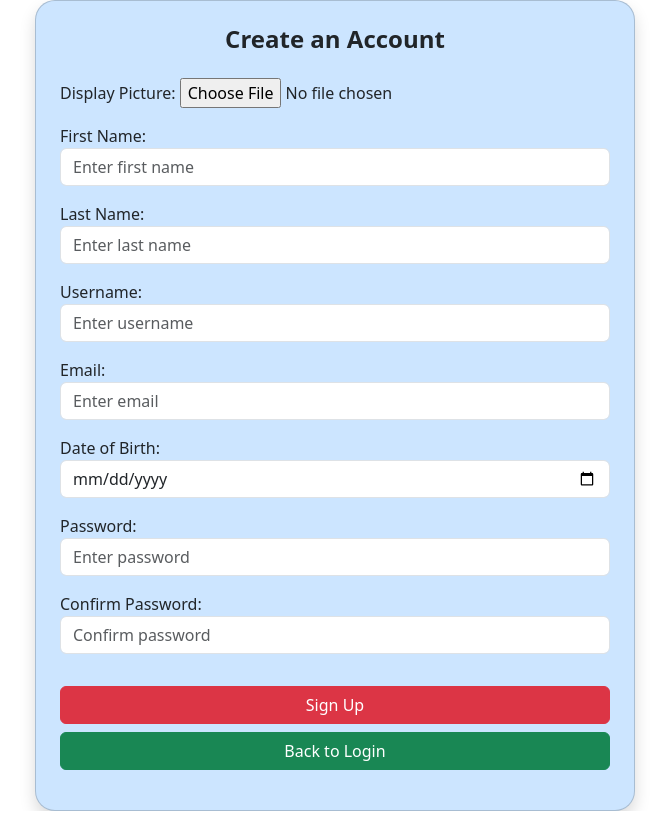
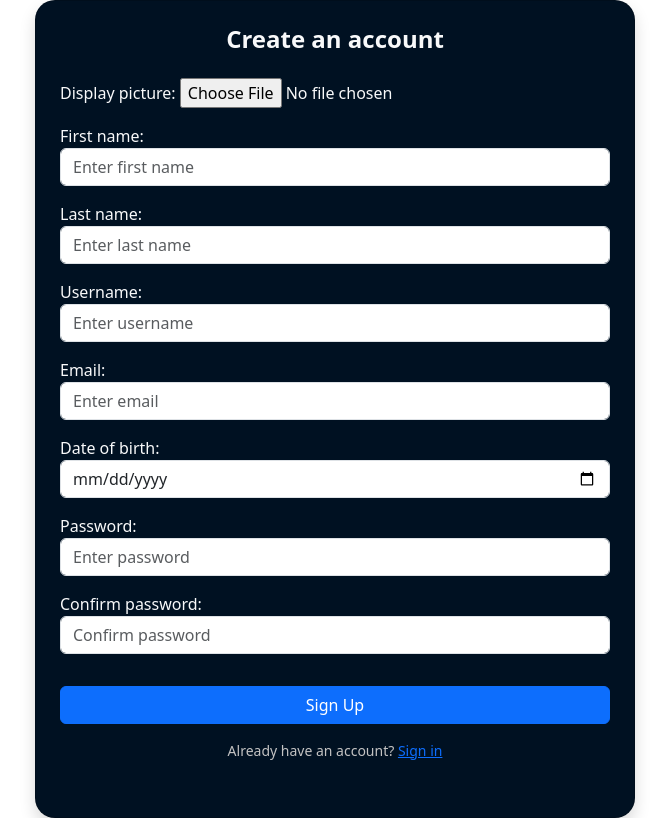
Before and after one commit to wwwahida/auction_app, a Django app: page /signup/ in a window 1280 px wide. Shown: the whole page, without its empty margins (305-974 px from the left). Run offline with Django 3.2, Linux system fonts and the light colour scheme.

Commit message:
Linked sign up and log in together and improved registration forms UI
Updated the login and signup templates to use Bootstrap 5 and crispy forms for a modern, consistent UI. Adjusted form field labels in Signupform for consistency. Added 'crispy_bootstrap5' to INSTALLED_APPS in settings to support the new form rendering.

```diff
--- a/api/forms.py
+++ b/api/forms.py
@@ -3,25 +3,25 @@ from datetime import datetime
 
 class Signupform(forms.Form):
     displayPic = forms.ImageField(
-        label='Display Picture',
+        label='Display picture',
         required=False,
         widget=forms.ClearableFileInput(attrs={'class': 'form-control-file'})
     )
 
     firstName = forms.CharField(
-        label='First Name',
+        label='First name',
         max_length=30,
         widget=forms.TextInput(attrs={'class': 'form-control', 'placeholder': 'Enter first name'})
     )
 
     lastName = forms.CharField(
-        label='Last Name',
+        label='Last name',
         max_length=30,
         widget=forms.TextInput(attrs={'class': 'form-control', 'placeholder': 'Enter last name'})
     )
 
     date_of_birth = forms.DateField(
-        label='Date of Birth',
+        label='Date of birth',
         widget=forms.DateInput(attrs={
             'type': 'date',
             'max': datetime.now().date(),
@@ -46,6 +46,6 @@ class Signupform(forms.Form):
     )
 
     confirmPassword = forms.CharField(
-        label='Confirm Password',
+        label='Confirm password',
         widget=forms.PasswordInput(attrs={'class': 'form-control', 'placeholder': 'Confirm password'})
     )
--- a/api/templates/registration/signup.html
+++ b/api/templates/registration/signup.html
@@ -3,10 +3,10 @@
 <link href="https://cdn.jsdelivr.net/npm/bootstrap@5.3.2/dist/css/bootstrap.min.css" rel="stylesheet">
 
 <div class="container d-flex justify-content-center align-items-center min-vh-100">
-    <div class="card shadow p-4" style="width: 600px; background-color: #cce5ff; border-radius: 20px;">
+    <div class="card shadow p-4 text-light" style="width: 600px; background-color: #001122; border-radius: 20px;">
 
-        <h4 class="text-center mb-4 text-dark fw-bold">
-            Create an Account
+        <h4 class="text-center mb-4 text-light fw-bold">
+            Create an account
         </h4>
 
         <form method="POST" >
@@ -52,9 +52,13 @@
                 {{ form.confirmPassword }}
             </div>
 
-            <button type="submit" class="btn btn-danger w-100 mt-3">Sign Up</button>
-            <a href="#" class="btn btn-success w-100 mt-2">Back to Login</a>
+            <button type="submit" class="btn btn-primary w-100 mt-3">Sign Up</button>
+            <div class="text-center mt-3">
+                <p class="small" style="color: #c3c3c3;">Already have an account? <a href="{% url 'login' %}">
+                    Sign in
+                </a></p>
 
+            </div>
         </form>
 
     </div>
--- a/project/settings.py
+++ b/project/settings.py
@@ -47,6 +47,7 @@ INSTALLED_APPS = [
     'django.contrib.staticfiles',
     'api',
     'crispy_forms',
+    'crispy_bootstrap5',
 
 ]
 
```
Also changed, not shown: api/templates/registration/login.html (+17 -6 lines).
